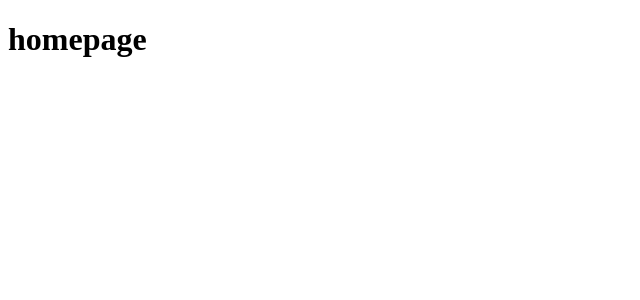
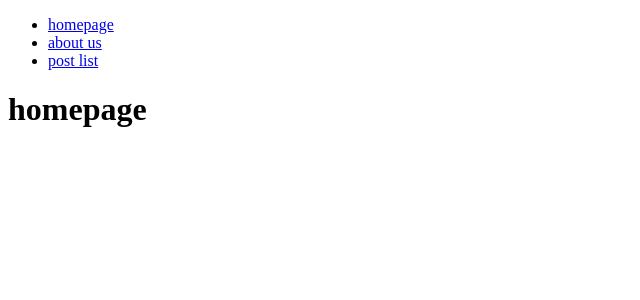
Before and after one commit to defendimattia/react-router, a React (Vite) app: page / in a window 1280 px wide. Shown: the top 300 px of the page, without its empty margins (0-640 px from the left). Built offline with nearby package versions, Linux system fonts and the light colour scheme.

Commit message:
add: navbar

```diff
--- a/src/App.jsx
+++ b/src/App.jsx
@@ -1,4 +1,4 @@
-import { BrowserRouter, Route, Routes } from "react-router-dom"
+import { BrowserRouter, NavLink, Route, Routes } from "react-router-dom"
 import Homepage from "./pages/Homepage"
 import AboutUs from "./pages/AboutUs"
 import PostList from "./pages/PostList"
@@ -7,15 +7,21 @@ function App() {
   return (
     <>
 
-    <BrowserRouter>
-    <Routes>
+      <BrowserRouter>
+        <nav>
+          <ul>
+            <li><NavLink to="/">homepage</NavLink></li>
+            <li><NavLink to="/aboutus">about us</NavLink></li>
+            <li><NavLink to="/postlist">post list</NavLink></li>
+          </ul>
+        </nav>
 
-    <Route path="/" element={<Homepage />}/>
-    <Route path="/aboutus" element={<AboutUs />}/>
-    <Route path="/postlist" element={<PostList />}/>
-
-    </Routes>
-    </BrowserRouter>
+        <Routes>
+          <Route path="/" element={<Homepage />} />
+          <Route path="/aboutus" element={<AboutUs />} />
+          <Route path="/postlist" element={<PostList />} />
+        </Routes>
+      </BrowserRouter>
 
     </>
   )
```
